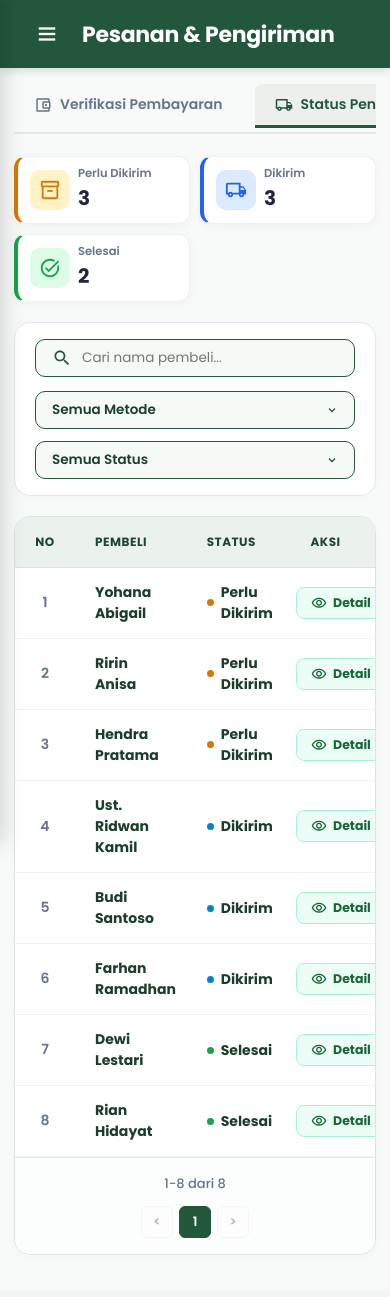
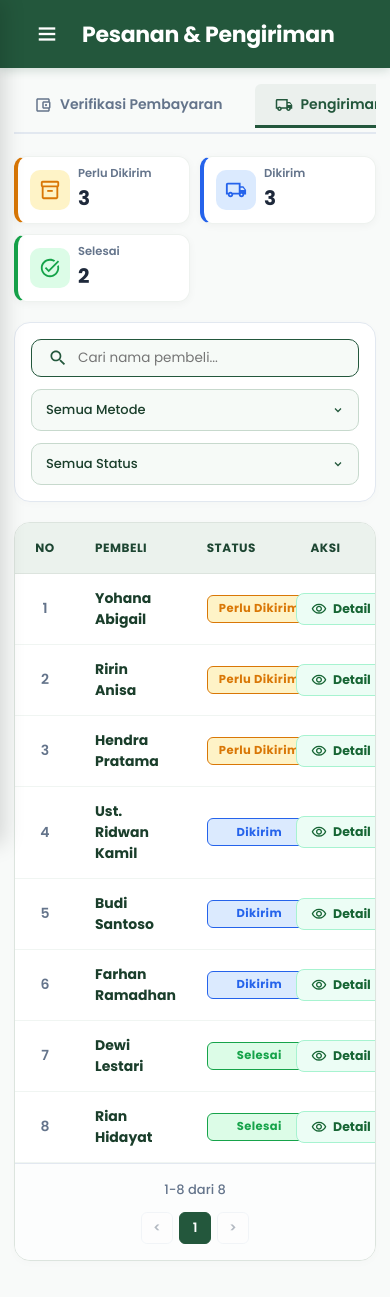
Before and after one commit to yohanaabigaill/Inventory-Pembelajaran, a React (Vite) app: page /status-pengiriman in a window 390 px wide. Built offline with nearby package versions, Linux system fonts and the light colour scheme.

Commit message:
perbaikan dropdown dan pop up pada halaman pengiriman

```diff
--- a/src/index.css
+++ b/src/index.css
@@ -160,26 +160,37 @@ select option:active {
   .filter-card-responsive {
     flex-direction: column !important;
     align-items: stretch !important;
-    gap: 14px !important;
+    justify-content: flex-start !important;
+    gap: 12px !important;
+    padding: 16px !important;
   }
 
   .filter-left-responsive {
     flex-direction: column !important;
+    align-items: stretch !important;
     width: 100% !important;
     gap: 12px !important;
+    flex: none !important;
   }
 
   .search-wrapper-responsive {
     width: 100% !important;
+    max-width: 100% !important;
+    min-width: 0 !important;
+    flex: none !important;
+    height: auto !important;
+    box-sizing: border-box !important;
   }
 
   .search-input-responsive {
     width: 100% !important;
+    box-sizing: border-box !important;
   }
 
   .select-wrapper-responsive {
     width: 100% !important;
     max-width: 100% !important;
+    flex: none !important;
     box-sizing: border-box !important;
   }
 
@@ -192,6 +203,21 @@ select option:active {
   .btn-add-responsive {
     width: 100% !important;
     justify-content: center !important;
+    box-sizing: border-box !important;
+  }
+
+  .bottom-actions-responsive {
+    width: 100% !important;
+    display: flex !important;
+    gap: 10px !important;
+    box-sizing: border-box !important;
+  }
+
+  .bottom-actions-responsive > button {
+    flex: 1 !important;
+    justify-content: center !important;
+    padding: 10px 8px !important;
+    font-size: 13px !important;
     box-sizing: border-box !important;
   }
 
--- a/src/pages/StatusPengiriman.jsx
+++ b/src/pages/StatusPengiriman.jsx
@@ -56,15 +56,16 @@ function CustomDropdown({
           justifyContent: 'space-between',
           cursor: disabled ? 'not-allowed' : 'pointer',
           boxSizing: 'border-box',
-          padding: '8px 16px',
+          padding: '10px 14px',
           minHeight: '38px',
-          fontSize: '13.5px',
-          fontWeight: '600',
-          border: '1px solid #23573c',
+          fontSize: '13px',
+          fontWeight: '500',
+          border: '1px solid #c7d9cd',
           borderRadius: '10px',
           backgroundColor: '#f6faf7',
           color: '#1a3e2b',
           transition: 'all 0.2s ease',
+          borderColor: isOpen && !disabled ? '#23573c' : (selectStyle.borderColor || '#c7d9cd'),
           boxShadow: isOpen && !disabled ? '0 0 0 3px rgba(35, 87, 60, 0.15)' : 'none',
           ...selectStyle,
           ...(disabled
@@ -110,9 +111,9 @@ function CustomDropdown({
             backgroundColor: '#ffffff',
             border: '1px solid #23573c',
             borderRadius: '10px',
-            boxShadow: '0 10px 25px -5px rgba(0, 0, 0, 0.16)',
+            boxShadow: '0 10px 25px -5px rgba(0, 0, 0, 0.15)',
             zIndex: 10005,
-            maxHeight: '260px',
+            maxHeight: '220px',
             overflowY: 'auto',
             padding: 0
           }}
@@ -128,24 +129,19 @@ function CustomDropdown({
               <div
                 key={idx}
                 onClick={() => handleSelect(optVal)}
-                onMouseEnter={(e) => {
-                  if (!isSelected) e.currentTarget.style.backgroundColor = '#f1f5f3';
-                }}
-                onMouseLeave={(e) => {
-                  if (!isSelected) e.currentTarget.style.backgroundColor = 'transparent';
-                }}
+                className="custom-dropdown-item"
                 style={{
-                  padding: '11px 14px',
+                  padding: '10px 14px',
                   fontSize: '13px',
                   fontWeight: isSelected ? '700' : '500',
                   color: isSelected ? '#ffffff' : '#1e293b',
                   backgroundColor: isSelected ? '#23573c' : 'transparent',
                   cursor: 'pointer',
                   transition: 'background-color 0.15s ease, color 0.15s ease',
-                  borderTopLeftRadius: isFirst ? '8px' : '0',
-                  borderTopRightRadius: isFirst ? '8px' : '0',
-                  borderBottomLeftRadius: isLast ? '8px' : '0',
-                  borderBottomRightRadius: isLast ? '8px' : '0'
+                  borderTopLeftRadius: isFirst ? '9px' : '0',
+                  borderTopRightRadius: isFirst ? '9px' : '0',
+                  borderBottomLeftRadius: isLast ? '9px' : '0',
+                  borderBottomRightRadius: isLast ? '9px' : '0'
                 }}
               >
                 {optLabel}
@@ -158,7 +154,7 @@ function CustomDropdown({
   );
 }
 
-// DatePicker Responsif Mobile & Desktop
+// Responsif Mobile & Desktop
 function CustomDatePicker({
   value,
   onChange,
@@ -366,7 +362,7 @@ function CustomDatePicker({
         </button>
 
         <div style={{ display: 'flex', alignItems: 'center', gap: '6px' }}>
-          {/* Custom Dropdown Bulan */}
+          {/* Dropdown Bulan */}
           <div style={{ position: 'relative' }}>
             <button
               type="button"
@@ -463,7 +459,7 @@ function CustomDatePicker({
             )}
           </div>
 
-          {/* Custom Dropdown Tahun */}
+          {/* Dropdown Tahun */}
           <div style={{ position: 'relative' }}>
             <button
               type="button"
@@ -1084,24 +1080,24 @@ export default function StatusPengiriman() {
     setPengirimanList((prevList) =>
       prevList.map((item) => (item.id === selectedDetail.id ? { ...selectedDetail } : item))
     );
-    showToast(`Perubahan data pengiriman ${selectedDetail.id} berhasil disimpan!`, 'success');
+    showToast('Perubahan data pengiriman berhasil disimpan!', 'success');
     setSelectedDetail(null);
     setIsCopied(false);
   };
 
-  // Warna
-  const getStatusDotColor = (status) => {
+  // Badge Status Kotak (seperti Data Modul)
+  const renderStatusBadge = (status) => {
     switch (status) {
       case 'Perlu Dikirim':
-        return '#d97706';
+        return <span style={styles.statusPerluDikirim}>Perlu Dikirim</span>;
       case 'Dikirim':
       case 'Sedang Dikirim':
-        return '#0284c7';
+        return <span style={styles.statusDikirim}>Dikirim</span>;
       case 'Selesai':
       case 'Terkirim':
-        return '#16a34a';
+        return <span style={styles.statusSelesai}>Selesai</span>;
       default:
-        return '#94a3b8';
+        return <span style={styles.statusDefault}>{status}</span>;
     }
   };
 
@@ -1168,10 +1164,7 @@ export default function StatusPengiriman() {
               }}
             >
               <LocalShippingOutlinedIcon sx={{ fontSize: 18 }} />
-              <span>Status Pengiriman</span>
-              {stats.totalPerluDikirim > 0 && (
-                <span style={styles.tabBadgeWarning}>{stats.totalPerluDikirim}</span>
-              )}
+              <span>Pengiriman</span>
             </button>
           </div>
 
@@ -1308,15 +1301,7 @@ export default function StatusPengiriman() {
 
                             {/* STATUS */}
                             <td style={{ ...styles.td, paddingLeft: '20px' }}>
-                              <div style={styles.statusIndicatorWrapper}>
-                                <span
-                                  style={{
-                                    ...styles.statusDot,
-                                    backgroundColor: getStatusDotColor(item.status)
-                                  }}
-                                />
-                                <span style={styles.statusText}>{item.status}</span>
-                              </div>
+                              {renderStatusBadge(item.status)}
                             </td>
 
                             {/* AKSI */}
@@ -1498,9 +1483,9 @@ export default function StatusPengiriman() {
                   </div>
                 </div>
 
-                {/* Data Pemesan & Pengiriman */}
+                {/* Data Pembeli & Pengiriman */}
                 <div style={styles.detailSection}>
-                  <div style={styles.detailSectionTitle}>Data Pemesan & Pengiriman</div>
+                  <div style={styles.detailSectionTitle}>Data Pembeli & Pengiriman</div>
                   <div style={styles.detailRecipientGrid} className="modal-form-grid2">
                     <div>
                       <span style={styles.detailFieldLabel}>Nama Pembeli</span>
@@ -1622,14 +1607,14 @@ export default function StatusPengiriman() {
                   </div>
                 </div>
 
-                {/* Foto Bukti Pengiriman */}
+                {/* Foto Bukti Diterima */}
                 {(selectedDetail.status === 'Selesai' || selectedDetail.status === 'Terkirim') && (
                   <div style={styles.detailSection}>
-                    <div style={styles.detailSectionTitle}>Foto Bukti Pengiriman</div>
+                    <div style={styles.detailSectionTitle}>Foto Bukti Diterima</div>
                     <div style={styles.detailReceiptWrapper}>
                       <img
                         src={selectedDetail.buktiSampai?.fotoUrl || buktiSampaiImg}
-                        alt="Bukti Pengiriman"
+                        alt="Foto Bukti Diterima"
                         style={{ ...styles.detailReceiptImg, cursor: 'pointer' }}
                         onClick={() => setPreviewProofImg(selectedDetail.buktiSampai?.fotoUrl || buktiSampaiImg)}
                         title="Klik untuk memperbesar foto bukti"
@@ -1895,22 +1880,69 @@ const styles = {
     color: '#1a3e2b',
     fontSize: '14px'
   },
-  statusIndicatorWrapper: {
+  statusPerluDikirim: {
     display: 'inline-flex',
     alignItems: 'center',
-    gap: '7px'
-  },
-  statusDot: {
-    width: '7px',
-    height: '7px',
-    borderRadius: '50%',
-    display: 'inline-block',
-    flexShrink: 0
-  },
-  statusText: {
-    fontSize: '14px',
+    justifyContent: 'center',
+    width: '105px',
+    height: '28px',
+    backgroundColor: '#fef3c7',
+    color: '#d97706',
+    borderRadius: '6px',
+    fontSize: '11.5px',
     fontWeight: '700',
-    color: '#1a3e2b'
+    letterSpacing: '0.4px',
+    border: '1px solid #d97706',
+    whiteSpace: 'nowrap',
+    boxSizing: 'border-box'
+  },
+  statusDikirim: {
+    display: 'inline-flex',
+    alignItems: 'center',
+    justifyContent: 'center',
+    width: '105px',
+    height: '28px',
+    backgroundColor: '#dbeafe',
+    color: '#2563eb',
+    borderRadius: '6px',
+    fontSize: '11.5px',
+    fontWeight: '700',
+    letterSpacing: '0.4px',
+    border: '1px solid #2563eb',
+    whiteSpace: 'nowrap',
+    boxSizing: 'border-box'
+  },
+  statusSelesai: {
+    display: 'inline-flex',
+    alignItems: 'center',
+    justifyContent: 'center',
+    width: '105px',
+    height: '28px',
+    backgroundColor: '#dcfce7',
+    color: '#16a34a',
+    borderRadius: '6px',
+    fontSize: '11.5px',
+    fontWeight: '700',
+    letterSpacing: '0.4px',
+    border: '1px solid #16a34a',
+    whiteSpace: 'nowrap',
+    boxSizing: 'border-box'
+  },
+  statusDefault: {
+    display: 'inline-flex',
+    alignItems: 'center',
+    justifyContent: 'center',
+    width: '105px',
+    height: '28px',
+    backgroundColor: '#f1f5f9',
+    color: '#64748b',
+    borderRadius: '6px',
+    fontSize: '11.5px',
+    fontWeight: '600',
+    letterSpacing: '0.4px',
+    border: '1px solid #94a3b8',
+    whiteSpace: 'nowrap',
+    boxSizing: 'border-box'
   },
   badgeRsqPusat: {
     display: 'inline-block',
```
